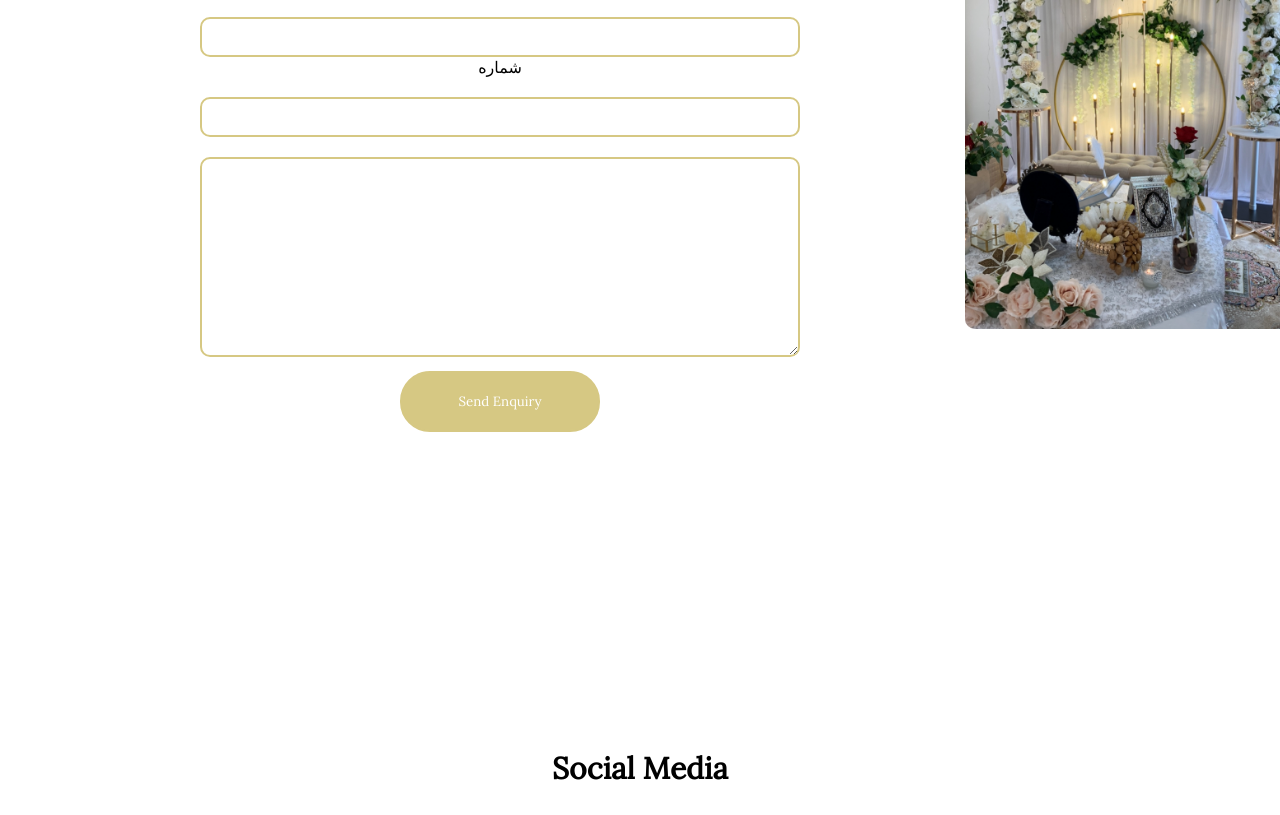
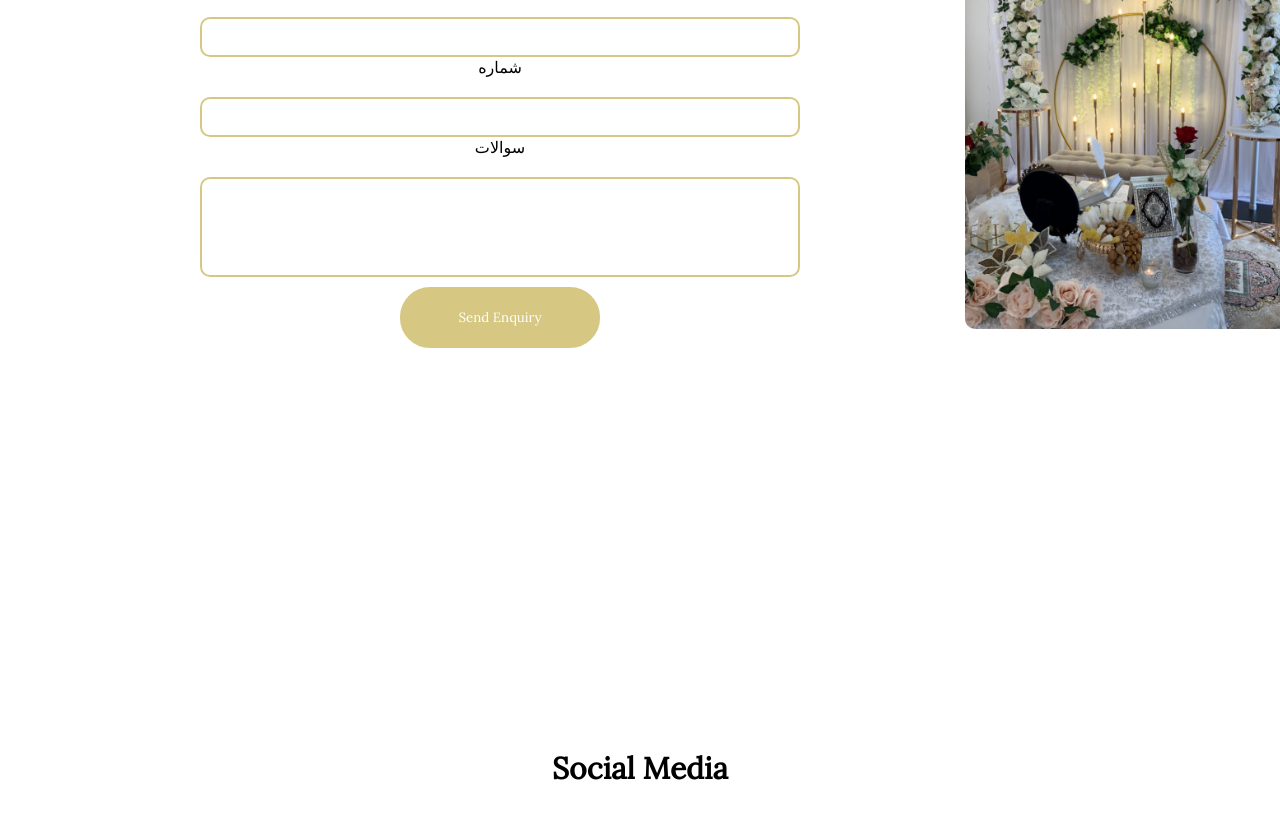
Before and after one commit to SaeedAmini439/mywebsite, a website: page farsi_index.html in a window 1280 px wide. Shown: the part 4961-5776 px from the top of the page. Drawn offline with nearby package versions, Linux system fonts and the light colour scheme.

Commit message:
Update farsi_index.html
<input class="input input_s" name="message" type="text" required="required"></input>

```diff
--- a/farsi_index.html
+++ b/farsi_index.html
@@ -162,13 +162,9 @@ https://www.justice.vic.gov.au/statdecs. اگر مدارک فوق موجود ن
                     <label class="form__item--label">شماره</label>
                     <input class="input" name="user_number" type="tel" required="required" pattern="[0-9]{4}[0-9]{3}[0-9]{3}"></input>
                 </div>
-                <!-- <div class="form__item">
-                    <label class="form__item--label"></label>
-                    <input class="form_control" type="datetime-local" placeholder="Choose a date">
-                </div> -->
                 <div class="form__item">
-                    <label class="form__item--label"></label>
-                    <textarea class="input" name="message" type="text" required="required"></textarea>
+                    <label class="form__item--label">سوالات</label>
+                    <input class="input input_s" name="message" type="text" required="required"></input>
                 </div>
                 <button onclick="showText()" id="contact_submit" class="form__submit">
                     Send Enquiry
```
